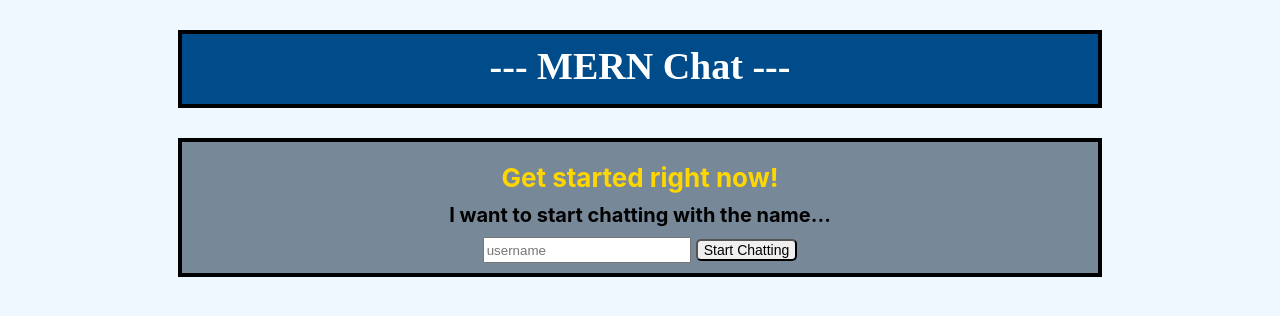
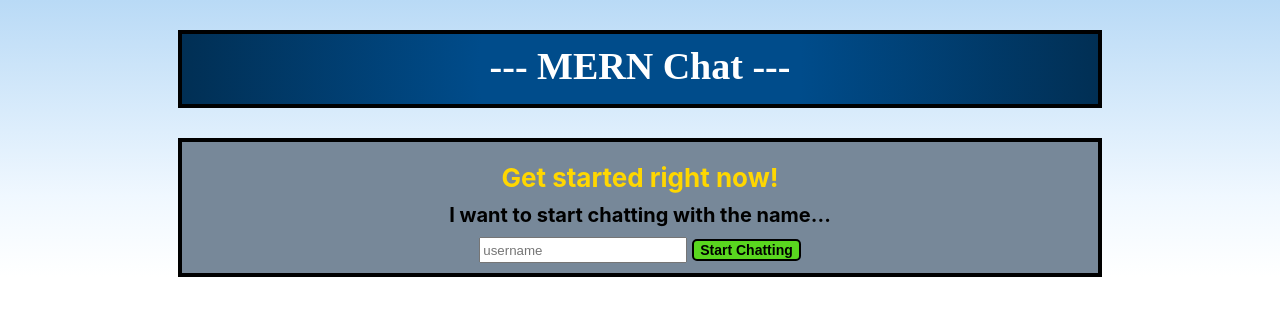
Before and after one commit to JonathanBallard/Coding_Dojo_MERN_SocketIO_Chat, a React (Create React App) app: page / in a window 1280 px wide. Shown: the top 316 px of the page. Built offline with nearby package versions, Linux system fonts and the light colour scheme; no server answers.

Commit message:
fixed toasting name color, added username length validation, and msg validation

```diff
--- a/public/index.html
+++ b/public/index.html
@@ -27,8 +27,8 @@
     <title>MERN Chat - Socket.io</title>
   </head>
   <body>
-    <noscript>You need to enable JavaScript to run this app.</noscript>
-    <div id="root"></div>
+      <div id="root"></div>
+      <noscript>You need to enable JavaScript to run this app.</noscript>
     <!--
       This HTML file is a template.
       If you open it directly in the browser, you will see an empty page.
--- a/src/App.css
+++ b/src/App.css
@@ -1,5 +1,6 @@
 .App {
   text-align: center;
+
 }
 
 .App-logo {
--- a/src/components/chat/speak/speak.css
+++ b/src/components/chat/speak/speak.css
@@ -9,8 +9,33 @@
 
 .submitBtn {
     font-size: 14px;
+    font-weight: bold;
     border-radius: 5px;
     margin-left: 5px;
+    background-color: rgb(89, 214, 31);
+    border: 2px solid black;
+    color: black;
+}
+
+.submitBtn:hover {
+    background-color: rgb(54, 129, 20);
+    color: white;
+}
+
+.submitBtn:active {
+    background-color: rgb(149, 33, 153);
+    color: white;
+}
+
+.serverMessage {
+    font-size: 11px;
+    color: black;
+    padding-top: 0px;
+    margin-top: 0px;
+}
+
+.hidden {
+    display: none;
 }
 
 #inputBox {
--- a/src/components/chat/speak/speak.js
+++ b/src/components/chat/speak/speak.js
@@ -1,9 +1,11 @@
-import React, { useState } from 'react';
+import React, { useState, useEffect, useRef } from 'react';
 import './speak.css';
 
 const Speak = props => {
 
     const [messageToSend, setMessageToSend] = useState();
+    const [timeToRender, setTimeToRender] = useState(false);
+    const serverMessage = useRef(<p className='serverMessage hidden'>Your message does not meet our minimum length requirement!</p>);
 
     const updateMessageHandler = (e) => {
         setMessageToSend(e.target.value);
@@ -11,10 +13,20 @@ const Speak = props => {
     //add our messageToSend to go through io.emit or similar
     const sendMessageHandler = (e) => {
         // console.log('message sending from speak: ' + messageToSend);
-        props.socket.emit('outgoing_message', messageToSend, props.username);
+
+        if(messageToSend){
+            props.socket.emit('outgoing_message', messageToSend, props.username);
+            const input = document.getElementById('inputBox');
+            input.value = '';
+            setMessageToSend('');
+            serverMessage.current = <p className='serverMessage hidden'>Your message does not meet our minimum length requirement!</p>;
+            setTimeToRender(!timeToRender);
+        }
+        else {
+            serverMessage.current = <p className='serverMessage'>Your message does not meet our minimum length requirement!</p>;
+            setTimeToRender(!timeToRender);
+        }
         e.preventDefault();
-        const input = document.getElementById('inputBox');
-        input.value = '';
     }
 
     const logoutHandler = e => {
@@ -22,9 +34,12 @@ const Speak = props => {
         props.socket.emit('logout', props.username);
     }
 
+
     return (
         <div className='speak'>
             <h4>Enter Message:</h4>
+            <p className='hidden'>{ timeToRender }</p>
+            { serverMessage.current }
             <form>
                 <input onChange= { updateMessageHandler } id='inputBox' name='sendMsg' type='text' placeholder='My Message...' />
                 <input className='submitBtn' onClick={ sendMessageHandler } type="submit" value="Send"/>
--- a/src/components/header/header.css
+++ b/src/components/header/header.css
@@ -5,7 +5,9 @@
     text-align: center;
     padding: 10px;
     border: 4px solid black;
-    background-color: rgb(0, 76, 139);
+    /* background-color: rgb(0, 76, 139); */
+    background: rgb(0,76,139);
+    background: radial-gradient(circle, rgba(0,76,139,1) 0%, rgba(0,76,139,1) 35%, rgba(1,47,84,1) 100%);
     color: white;
     margin: auto;
     margin-top: 30px;
--- a/src/components/messages/messages.js
+++ b/src/components/messages/messages.js
@@ -6,8 +6,8 @@ import './messages.css'
 
 const Messages = props => {
 
-    const [messageArr, setMessageArr] = useState([]);
-    const [allMessages, setAllMessages] = useState([]);
+    const [ messageArr, setMessageArr ] = useState([]);
+    const [ allMessages, setAllMessages ] = useState([]);
 
     // const messageRef = useRef([]);
 
@@ -38,7 +38,7 @@ const Messages = props => {
 
         }
         else if(type === 'toast'){
-            if(sender === 'you'){
+            if(props.username === sender){
                 newMsg = <Toast user='true' socket={ props.socket } index={ currentArrLength } key={ currentArrLength } sender={ sender } timesent={ timeString } content={ msg } />;
             }
             else {
--- a/src/components/welcome/welcome.css
+++ b/src/components/welcome/welcome.css
@@ -30,8 +30,22 @@ h6 {
 
 .submitBtn {
     font-size: 14px;
+    font-weight: bold;
     border-radius: 5px;
     margin-left: 5px;
+    background-color: rgb(89, 214, 31);
+    border: 2px solid black;
+    color: black;
+}
+
+.submitBtn:hover {
+    background-color: rgb(54, 129, 20);
+    color: white;
+}
+
+.submitBtn:active {
+    background-color: rgb(149, 33, 153);
+    color: white;
 }
 
 .hidden {
--- a/src/components/welcome/welcome.js
+++ b/src/components/welcome/welcome.js
@@ -1,3 +1,4 @@
+
 import React, { useState, useEffect, useRef } from 'react';
 import './welcome.css';
 
@@ -9,6 +10,9 @@ const Welcome = props => {
     const [ welcomeStyling, setWelcomeStyling ] = useState("");
 
     const [ warningClasses, setWarningClasses ] = useState('');
+
+    const [timeToRender, setTimeToRender] = useState(false);
+    const serverMessage = useRef(<p className='serverMessage hidden'>Your username does not meet our minimum length requirement!</p>);
 
     let nameOut = useRef(null);
 
@@ -36,15 +40,23 @@ const Welcome = props => {
 
     }
     const sendUsername = (e) => {
-        const input = document.getElementById('inputName');
-        input.value = '';
-        props.usernameSubmitHandler(nameOut.current);
+        if(nameOut.current && nameOut.current.length > 2){
+            serverMessage.current = <p className='serverMessage hidden'>Your username does not meet our minimum length requirement!</p>;
+            props.usernameSubmitHandler(nameOut.current);
+            const input = document.getElementById('inputName');
+            input.value = '';
+        }
+        else {
+            serverMessage.current = <p className='serverMessage'>Your username does not meet our minimum length requirement!</p>;
+            setTimeToRender(!timeToRender);
+        }
         e.preventDefault();
     }
 
     return (
         <div className={welcomeStyling}>
             <h4>Get started right now!</h4>
+            { serverMessage.current }
             <h3 className={ warningClasses }>I'm sorry, <span className="username">"{ props.username }"</span> { props.warning }</h3>
             <h6>I want to start chatting with the name...</h6>
             <form action=''>
--- a/src/index.css
+++ b/src/index.css
@@ -1,14 +1,19 @@
+
+
 body {
     margin: 0;
-  background-color: aliceblue;
+    /* background-color: aliceblue; */
     font-family: -apple-system, BlinkMacSystemFont, 'Segoe UI', 'Roboto', 'Oxygen',
         'Ubuntu', 'Cantarell', 'Fira Sans', 'Droid Sans', 'Helvetica Neue',
         sans-serif;
     -webkit-font-smoothing: antialiased;
     -moz-osx-font-smoothing: grayscale;
+    background: rgb(255,255,255);
+    background: linear-gradient(0deg, rgba(255,255,255,1) 0%, rgba(240,248,255,1) 29%, rgba(185,218,246,1) 100%);
+    background-size: cover;
+    background-repeat: no-repeat;
 }
 
 code {
-  font-family: source-code-pro, Menlo, Monaco, Consolas, 'Courier New',
-    monospace;
+    font-family: source-code-pro, Menlo, Monaco, Consolas, 'Courier New', monospace;
 }
--- a/src/index.js
+++ b/src/index.js
@@ -6,7 +6,7 @@ import reportWebVitals from './reportWebVitals';
 
 ReactDOM.render(
     <App />,
-  document.getElementById('root')
+    document.getElementById('root')
 );
 
 // If you want to start measuring performance in your app, pass a function
```
Also changed, not shown: server.js (+7 -0 lines), 1 other file (tests, documents, lock files or other folders). Lines whose indentation alone changed are shown as unchanged.
